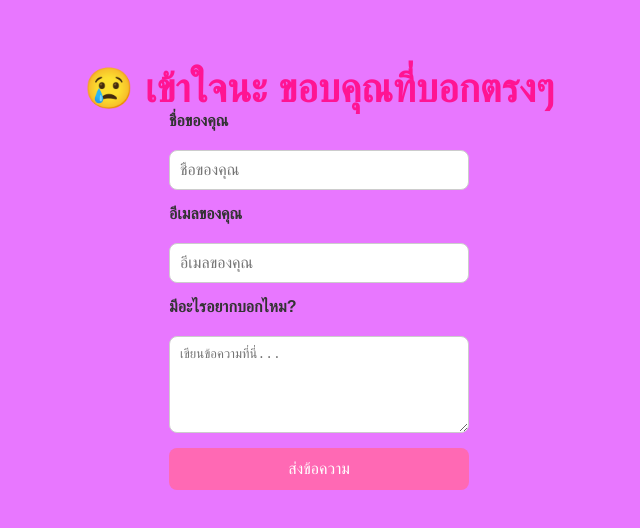
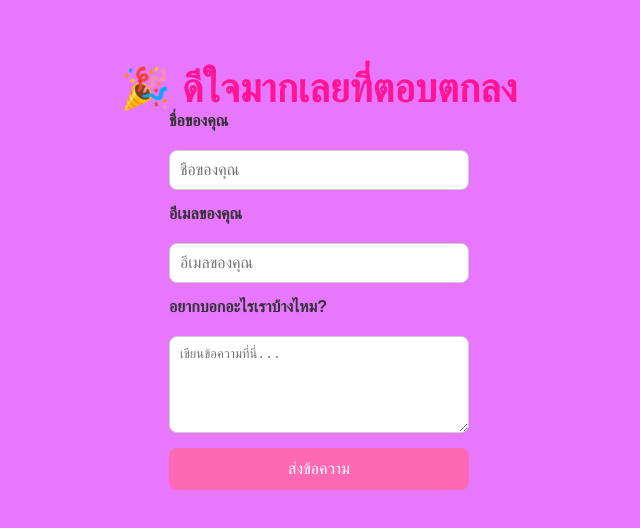
Before and after one commit to lolypopminh/firstconfessing8usw2x01.github.com, a plain HTML site: page form-accept.html in a window 1280 px wide. Shown: the part 136-664 px from the top of the page, without its empty margins (321-961 px from the left). Drawn offline with Linux system fonts and the light colour scheme.

Commit message:
Add files via upload

```diff
--- a/form-accept.html
+++ b/form-accept.html
@@ -3,12 +3,12 @@
 <head>
   <meta charset="UTF-8">
   <meta name="viewport" content="width=device-width, initial-scale=1.0">
-  <title>ขอบคุณที่ตอบ</title>
+  <title>ตอบตกลง</title>
   <link rel="stylesheet" href="style.css">
 </head>
 <body>
   <main class="container">
-    <h1>😢 เข้าใจนะ ขอบคุณที่บอกตรงๆ</h1>
+    <h1>🎉 ดีใจมากเลยที่ตอบตกลง</h1>
     <form action="https://formspree.io/f/xnnvlkpj" method="POST">
       <label for="name">ชื่อของคุณ</label>
       <input type="text" id="name" name="name" placeholder="ชื่อของคุณ" required>
@@ -16,7 +16,7 @@
       <label for="email">อีเมลของคุณ</label>
       <input type="email" id="email" name="email" placeholder="อีเมลของคุณ" required>
 
-      <label for="message">มีอะไรอยากบอกไหม?</label>
+      <label for="message">อยากบอกอะไรเราบ้างไหม?</label>
       <textarea id="message" name="message" rows="5" placeholder="เขียนข้อความที่นี่..." required></textarea>
 
       <button type="submit" id="formbutton">ส่งข้อความ</button>
```
